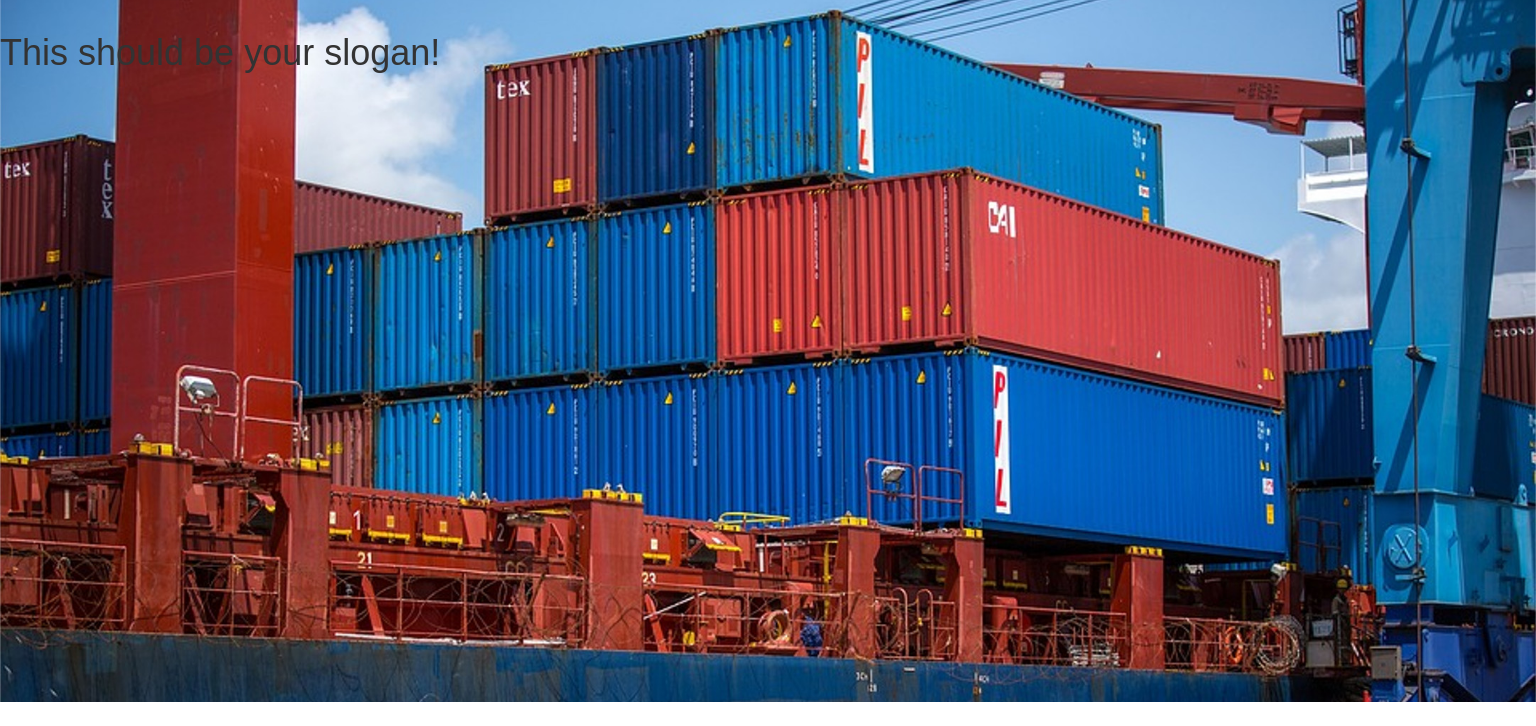
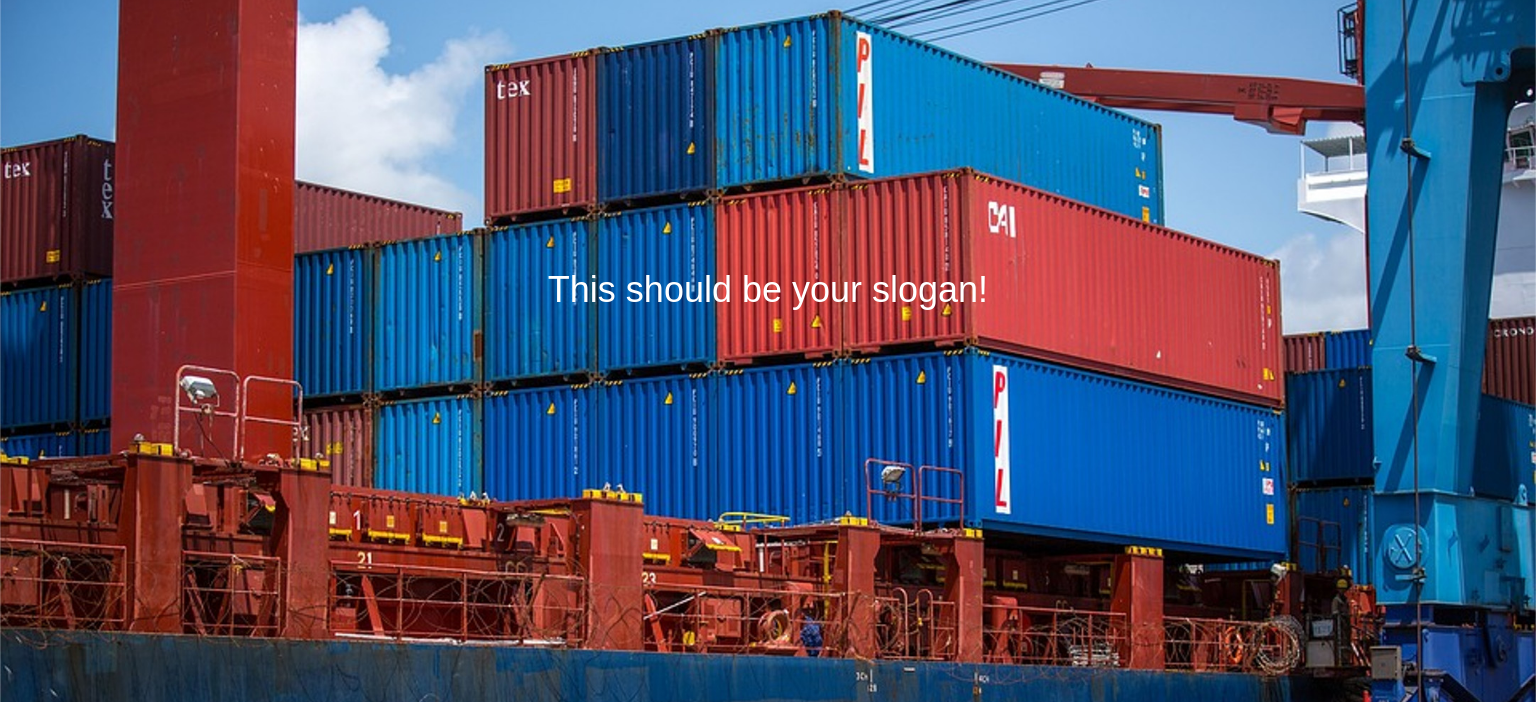
Before and after one commit to dvGolden/dvGolden.github.io, a plain HTML site: page index.html in a window 1536 px wide. Shown: the part 58-784 px from the top of the page. Drawn offline with Linux system fonts and the light colour scheme.

Commit message:
Committing fixes to slogan and about us

```diff
--- a/css/carousel.css
+++ b/css/carousel.css
@@ -95,9 +95,13 @@ body {
 
 /* heading text*/
 .leadText {
-  position:absolute;
+  color: white;
+  left: 0;
+  top: 5em;
+  position: absolute;
   z-index:15;
-  margin:0 auto;
+  text-align: center;
+  width: 100%;
 }
 
 /* RESPONSIVE CSS
@@ -133,15 +137,23 @@ body {
     font-size: 50px;
   }
 
+  .matchHeight {
+    margin: 6em auto;
+  }
+
+  .homeMatchHeight{
+    margin: 6em auto;
+  }
+
   /* heading text*/
   .leadText {
-    position:absolute;
+    color: white;
+    left: 0;
+    top: 12em;
+    position: absolute;
     z-index:15;
-    margin:0 auto;
-  }
-
-  .matchHeight {
-    margin: 6em auto;
+    text-align: center;
+    width: 100%;
   }
 }
 
@@ -152,8 +164,29 @@ body {
 
   /* heading text*/
   .leadText {
-    position:absolute;
-    z-index:10;
-    margin:0 auto;
+    color: white;
+    left: 0;
+    top: 16em;
+    position: absolute;
+    z-index:15;
+    text-align: center;
+    width: 100%;
   }
 }
+
+@media (min-width: 1440px) {
+  .centerSuperHighRez {
+    margin: 0 auto;
+  }
+
+  /* heading text*/
+  .leadText {
+    color: white;
+    left: 0;
+    top: 22em;
+    position: absolute;
+    z-index:15;
+    text-align: center;
+    width: 100%;
+  }
+}
--- a/index.html
+++ b/index.html
@@ -85,11 +85,10 @@
 
 
 <main>
-        <div class="leadText">
-          <h1 style="margin:1em auto;">This should be your slogan!</h1>
-        </div>
-        <img src="\Stock Images\upScaledContainers2.jpg" class="img-responsive" alt="container ship" >
-
+      <div class="leadText">
+        <h1 >This should be your slogan!</h1>
+      </div>
+      <img src="\Stock Images\upScaledContainers2.jpg" class="img-responsive centerSuperHighRez" alt="container ship" >
       <div class="container" style="padding:0;" >
         <div class="row featurette" >
           <div class="col-md-7 matchHeight">
@@ -97,7 +96,7 @@
             <p class="lead">Donec ullamcorper nulla non metus auctor fringilla. Vestibulum id ligula porta felis euismod semper. Praesent commodo cursus magna, vel scelerisque nisl consectetur. Fusce dapibus, tellus ac cursus commodo.</p>
           </div>
           <div class="col-md-5 matchHeight">
-            <img class="featurette-image img-responsive center-block" data-src="\ustoamap.jpg" src="\ustoamap.jpg" alt="Route Map" style="margin-top:120px;">
+            <img class="featurette-image img-responsive center-block" data-src="\ustoamap.jpg" src="\ustoamap.jpg" alt="Route Map">
           </div>
         </div>
 
```
